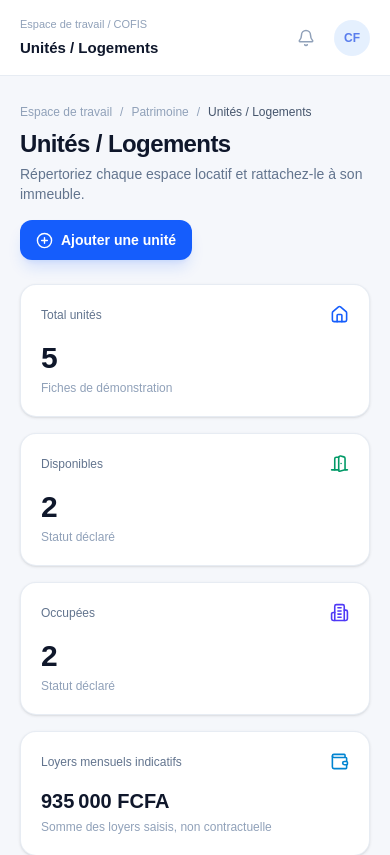
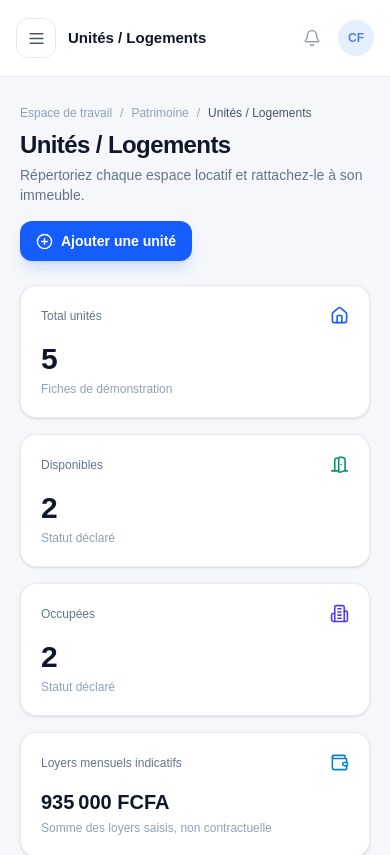
Before and after one commit to ethel954-tech/Cofis-immobilier, a Next.js app: page /unites in a window 390 px wide. Shown: the top 855 px of the page. Built offline with nearby package versions, Linux system fonts and the light colour scheme.

Commit message:
Improve responsive navigation on mobile

```diff
--- a/src/components/navigation/EnteteApplication.tsx
+++ b/src/components/navigation/EnteteApplication.tsx
@@ -1,6 +1,8 @@
 "use client";
 
-import { Bell, ChevronDown, Search } from "lucide-react";
+import Link from "next/link";
+import { useState } from "react";
+import { Bell, ChevronDown, Menu, Search, X } from "lucide-react";
 import { usePathname } from "next/navigation";
 
 const titresPages: Record<string, string> = {
@@ -19,17 +21,42 @@ const titresPages: Record<string, string> = {
   "/parametres": "Paramètres",
 };
 
+const liensMobiles = [
+  { libelle: "Vue d'ensemble", href: "/dashboard", groupe: "Général" },
+  { libelle: "Propriétaires", href: "/proprietaires", groupe: "Patrimoine" },
+  { libelle: "Immeubles", href: "/immeubles", groupe: "Patrimoine" },
+  { libelle: "Unités / Logements", href: "/unites", groupe: "Patrimoine" },
+  { libelle: "Locataires", href: "/locataires", groupe: "Location" },
+  { libelle: "Baux", href: "/baux", groupe: "Location" },
+  { libelle: "Rapports", href: "/rapports", groupe: "Pilotage" },
+];
+
 export function EnteteApplication() {
   const cheminActuel = usePathname();
   const titre = titresPages[cheminActuel] ?? "Espace COFIS";
+  const [menuOuvert, setMenuOuvert] = useState(false);
 
   return (
-    <header className="sticky top-0 z-20 flex h-[76px] items-center justify-between border-b border-slate-200/80 bg-white/95 px-5 backdrop-blur md:px-8">
-      <div>
-        <p className="text-[11px] font-medium text-slate-400">Espace de travail / COFIS</p>
-        <h1 className="mt-1 text-[15px] font-bold text-slate-900">{titre}</h1>
+    <header className="sticky top-0 z-30 border-b border-slate-200/80 bg-white/95 backdrop-blur">
+      <div className="flex h-[76px] items-center justify-between px-4 sm:px-5 md:px-8">
+        <div className="flex min-w-0 items-center gap-3">
+          <button
+            type="button"
+            aria-label={menuOuvert ? "Fermer le menu" : "Ouvrir le menu"}
+            aria-expanded={menuOuvert}
+            aria-controls="navigation-mobile"
+            onClick={() => setMenuOuvert((ouvert) => !ouvert)}
+            className="flex h-10 w-10 shrink-0 items-center justify-center rounded-xl border border-slate-200 text-slate-600 transition hover:bg-slate-50 md:hidden"
+          >
+            {menuOuvert ? <X size={19} /> : <Menu size={19} />}
+          </button>
+          <div className="min-w-0">
+            <p className="hidden text-[11px] font-medium text-slate-400 sm:block">Espace de travail / COFIS</p>
+            <h1 className="truncate text-[15px] font-bold text-slate-900">{titre}</h1>
           </div>
-      <div className="flex items-center gap-2 md:gap-4">
+        </div>
+
+        <div className="flex shrink-0 items-center gap-1.5 sm:gap-3 md:gap-4">
           <button type="button" aria-label="Recherche (bientôt disponible)" disabled className="hidden h-10 items-center gap-2 rounded-xl border border-slate-200 px-3 text-xs text-slate-400 sm:flex">
             <Search size={15} /> Recherche
             <span className="rounded border border-slate-200 px-1.5 py-0.5 text-[10px]">⌘ K</span>
@@ -44,6 +71,30 @@ export function EnteteApplication() {
             <ChevronDown size={14} className="hidden text-slate-400 sm:block" />
           </button>
         </div>
+      </div>
+
+      {menuOuvert && (
+        <nav id="navigation-mobile" aria-label="Navigation mobile" className="border-t border-slate-100 bg-white px-4 py-4 shadow-lg shadow-slate-200/30 md:hidden">
+          <div className="grid grid-cols-2 gap-2">
+            {liensMobiles.map((lien) => {
+              const estActif = cheminActuel === lien.href;
+              return (
+                <Link
+                  key={lien.href}
+                  href={lien.href}
+                  onClick={() => setMenuOuvert(false)}
+                  aria-current={estActif ? "page" : undefined}
+                  className={`rounded-xl px-3 py-3 text-[13px] font-medium transition ${estActif ? "bg-blue-50 text-blue-700" : "text-slate-600 hover:bg-slate-50"}`}
+                >
+                  <span className="block text-[10px] font-semibold uppercase tracking-wider text-slate-400">{lien.groupe}</span>
+                  <span className="mt-1 block">{lien.libelle}</span>
+                </Link>
+              );
+            })}
+          </div>
+          <p className="mt-3 border-t border-slate-100 pt-3 text-[10px] text-slate-400">Les autres modules seront disponibles dans une prochaine version.</p>
+        </nav>
+      )}
     </header>
   );
 }
```
Lines whose indentation alone changed are shown as unchanged.
